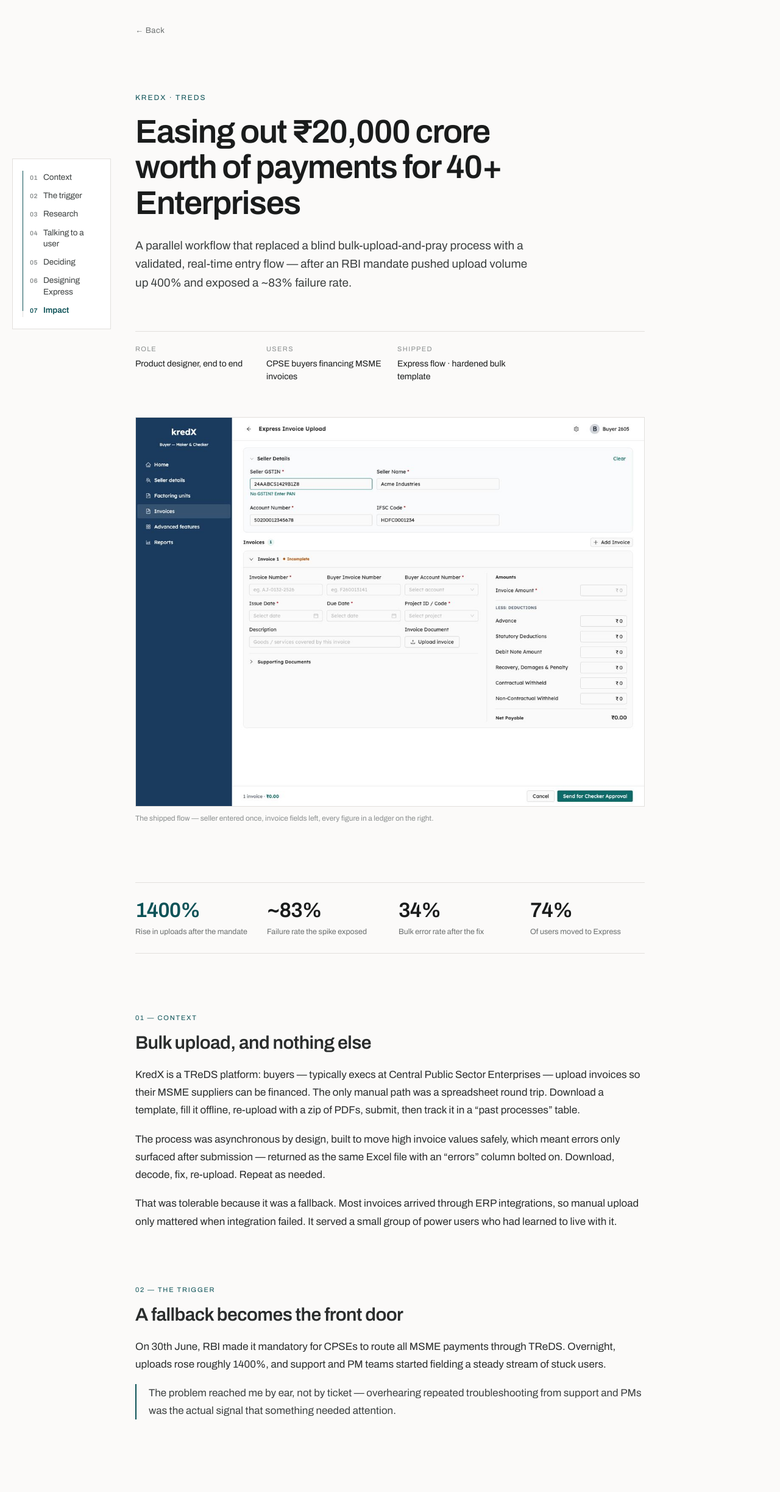
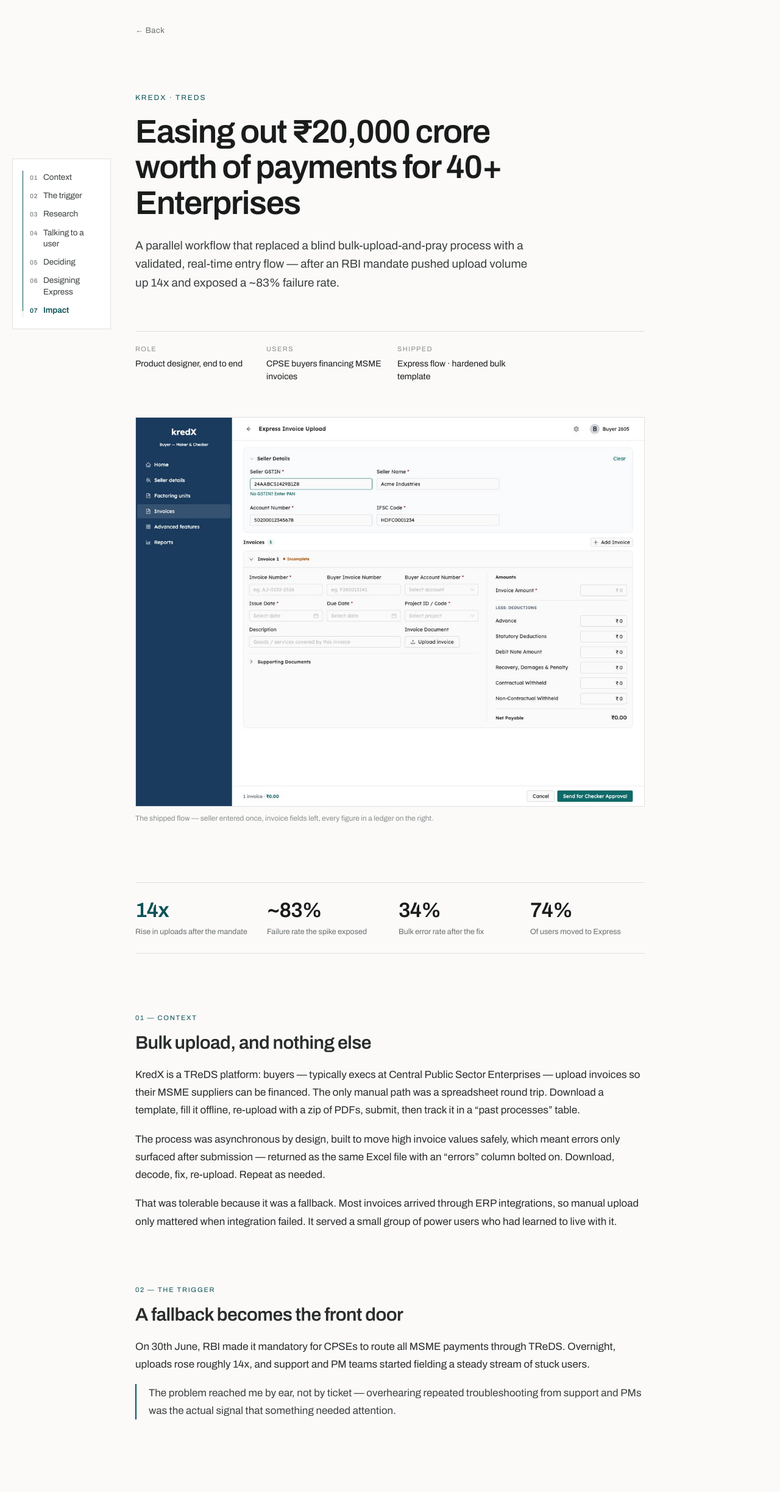
Before and after one commit to adit-saxena/Portfoliov4, a Next.js app: page /kredx-express in a window 1280 px wide. Shown: the top 2447 px of the page at 61% size. Built offline with nearby package versions, Linux system fonts and the light colour scheme.

Commit message:
refactor: update upload volume metric from 400% to 14x in KredX Express page content

```diff
--- a/src/app/kredx-express/page.js
+++ b/src/app/kredx-express/page.js
@@ -125,7 +125,7 @@
 ];
 
 const METRICS = [
-  { value: '1400%', label: 'Rise in uploads after the mandate', accent: true },
+  { value: '14x', label: 'Rise in uploads after the mandate', accent: true },
   { value: '~83%', label: 'Failure rate the spike exposed' },
   { value: '34%', label: 'Bulk error rate after the fix' },
   { value: '74%', label: 'Of users moved to Express' },
@@ -203,7 +203,7 @@
           <h1 className={styles.title}>Easing out ₹20,000 crore worth of payments for 40+ Enterprises</h1>
           <p className={styles.standfirst}>
             A parallel workflow that replaced a blind bulk-upload-and-pray process with a validated,
-            real-time entry flow — after an RBI mandate pushed upload volume up 400% and exposed a ~83%
+            real-time entry flow — after an RBI mandate pushed upload volume up 14x and exposed a ~83%
             failure rate.
           </p>
 
@@ -266,7 +266,7 @@
             <h2 className={styles.sectionTitle}>A fallback becomes the front door</h2>
             <p className={styles.p}>
               On 30th June, RBI made it mandatory for CPSEs to route all MSME payments through TReDS.
-              Overnight, uploads rose roughly 1400%, and support and PM teams started fielding a steady stream
+              Overnight, uploads rose roughly 14x, and support and PM teams started fielding a steady stream
               of stuck users.
             </p>
             <p className={styles.inset}>
```
